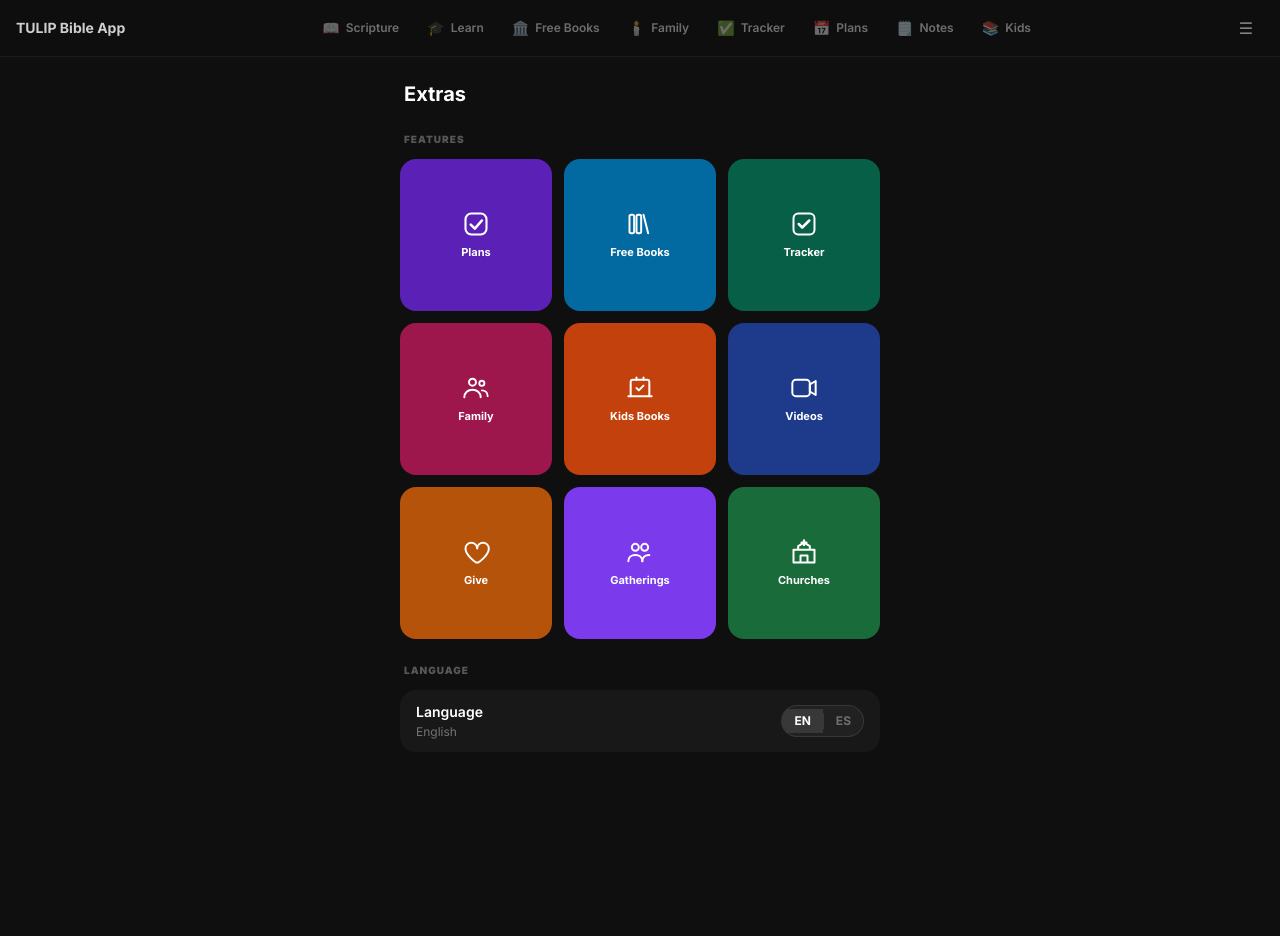
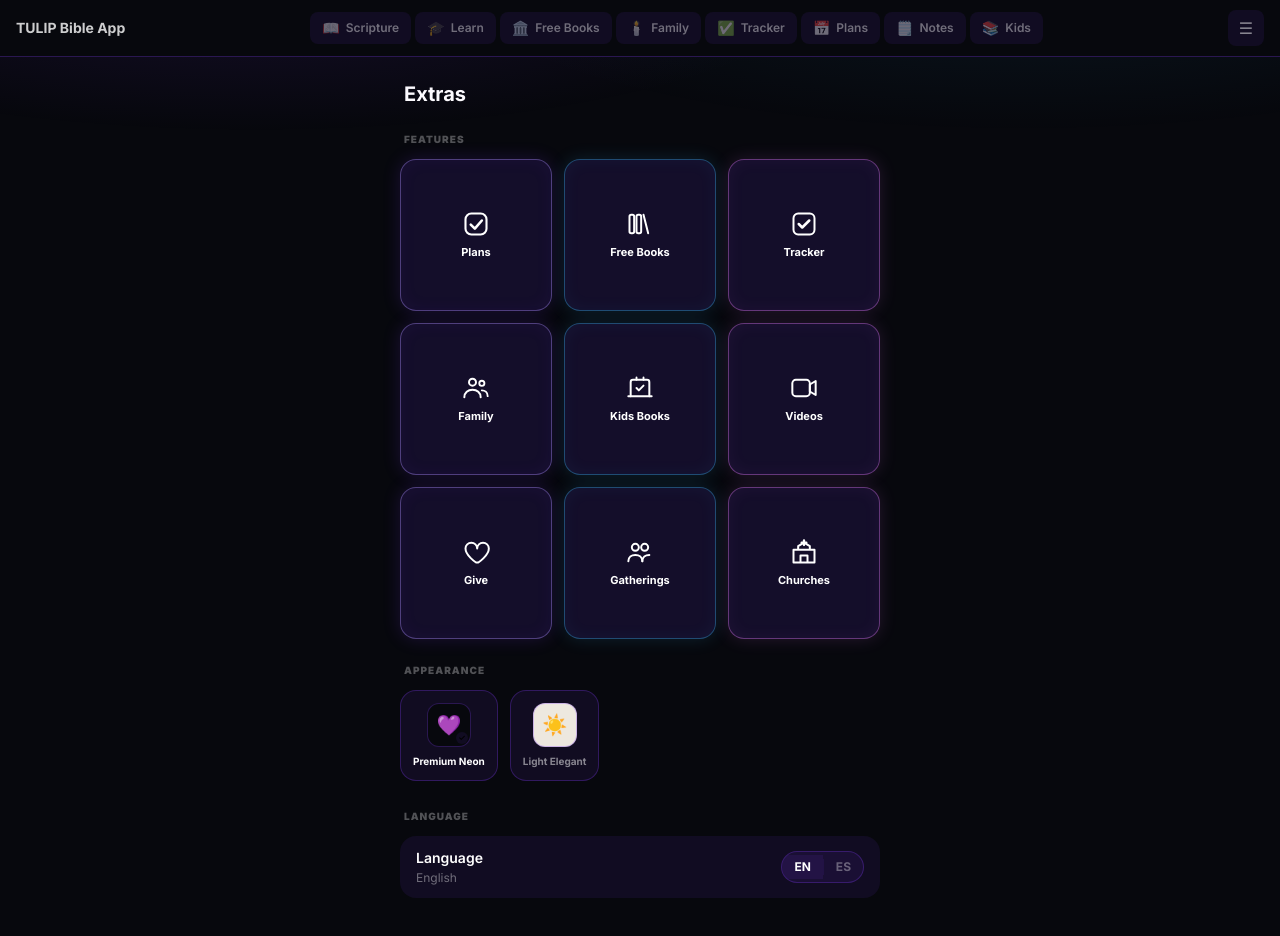
Before and after one commit to josuezuniga93-creator/BIBLE-APP, a Next.js app in the folder frontend/: page /more in a window 1280 px wide. Before the commit the page ends 856 px from the top, so only its background shows below. Built offline with nearby package versions, Linux system fonts and the light colour scheme.

Commit message:
feat: Light Elegant theme + theme picker restored

```diff
--- a/frontend/app/components/ThemeProvider.tsx
+++ b/frontend/app/components/ThemeProvider.tsx
@@ -1,7 +1,7 @@
 "use client";
 
-// Always sets Premium Neon as the active theme.
-// Additional themes will be added here when ready.
+// Reads the saved theme from localStorage and applies it before first paint.
+// Falls back to 'premium-neon' if no valid theme is saved.
 export function ThemeProvider() {
   return (
     <script
@@ -9,8 +9,11 @@ export function ThemeProvider() {
         __html: `
           (function() {
             try {
-              localStorage.setItem('ryc-theme', 'premium-neon');
-              document.documentElement.setAttribute('data-theme', 'premium-neon');
+              var valid = ['premium-neon', 'light-elegant'];
+              var saved = localStorage.getItem('ryc-theme');
+              var theme = valid.includes(saved) ? saved : 'premium-neon';
+              localStorage.setItem('ryc-theme', theme);
+              document.documentElement.setAttribute('data-theme', theme);
             } catch(e) {}
           })();
         `,
--- a/frontend/app/globals.css
+++ b/frontend/app/globals.css
@@ -695,6 +695,178 @@ html[data-theme="premium-neon"] .neon-glow {
   animation: pn-pulse 2.5s ease-in-out infinite;
 }
 
+/* ═══════════════════════════════════════════════════════════
+   9. LIGHT ELEGANT — warm parchment + amber gold
+══════════════════════════════════════════════════════════════ */
+html[data-theme="light-elegant"] {
+  --bg:          #ede8df;
+  --bg-2:        #e5dfd5;
+  --bg-3:        #f5f1eb;
+  --fg:          #1c1409;
+  --fg-hi:       rgba(28,20,9,0.94);
+  --fg-mid:      rgba(28,20,9,0.58);
+  --fg-lo:       rgba(28,20,9,0.38);
+  --fg-dim:      rgba(28,20,9,0.18);
+  --border:      rgba(28,20,9,0.09);
+  --accent:      #9b7228;
+  --accent-soft: rgba(155,114,40,0.12);
+  --accent-text: #9b7228;
+  --nav-bg:      #ede8df;
+  --nav-border:  rgba(28,20,9,0.07);
+  --input-bg:    rgba(28,20,9,0.05);
+  color-scheme: light;
+}
+
+/* Page + main backgrounds */
+html[data-theme="light-elegant"] body,
+html[data-theme="light-elegant"] main {
+  background-color: var(--bg) !important;
+  color: var(--fg) !important;
+}
+
+/* Dark hex backgrounds → parchment */
+html[data-theme="light-elegant"] [class*="bg-[#0"],
+html[data-theme="light-elegant"] [class*="bg-[#1"] {
+  background-color: var(--bg) !important;
+}
+
+/* White translucent → warm card surface */
+html[data-theme="light-elegant"] [class*="bg-white/"] {
+  background-color: var(--bg-3) !important;
+}
+
+/* Black translucent → deeper warm tone */
+html[data-theme="light-elegant"] [class*="bg-black/"] {
+  background-color: var(--bg-2) !important;
+}
+
+/* Text: white → warm brown */
+html[data-theme="light-elegant"] .text-white { color: var(--fg) !important; }
+html[data-theme="light-elegant"] [class*="text-white/9"],
+html[data-theme="light-elegant"] [class*="text-white/8"] { color: var(--fg-hi) !important; }
+html[data-theme="light-elegant"] [class*="text-white/7"],
+html[data-theme="light-elegant"] [class*="text-white/6"] { color: var(--fg-mid) !important; }
+html[data-theme="light-elegant"] [class*="text-white/5"],
+html[data-theme="light-elegant"] [class*="text-white/4"] { color: var(--fg-lo) !important; }
+html[data-theme="light-elegant"] [class*="text-white/3"],
+html[data-theme="light-elegant"] [class*="text-white/2"],
+html[data-theme="light-elegant"] [class*="text-white/1"] { color: var(--fg-dim) !important; }
+
+/* Borders */
+html[data-theme="light-elegant"] [class*="border-white/"] { border-color: var(--border) !important; }
+
+/* Violet accent → amber gold */
+html[data-theme="light-elegant"] [class*="bg-violet-"]     { background-color: var(--accent-soft) !important; }
+html[data-theme="light-elegant"] [class*="text-violet-"]   { color: var(--accent-text) !important; }
+html[data-theme="light-elegant"] [class*="border-violet-"] { border-color: rgba(155,114,40,0.30) !important; }
+
+/* Inputs */
+html[data-theme="light-elegant"] textarea,
+html[data-theme="light-elegant"] input[type="text"],
+html[data-theme="light-elegant"] input[type="search"],
+html[data-theme="light-elegant"] select {
+  background-color: var(--input-bg) !important;
+  color: var(--fg) !important;
+  border-color: var(--border) !important;
+}
+html[data-theme="light-elegant"] textarea::placeholder,
+html[data-theme="light-elegant"] input::placeholder { color: var(--fg-lo) !important; }
+
+/* Hero gradient card → warm sunrise tones */
+html[data-theme="light-elegant"] .hero-gradient,
+html[data-theme="light-elegant"] [class*="from-sky-"],
+html[data-theme="light-elegant"] [class*="from-amber-"],
+html[data-theme="light-elegant"] [class*="from-violet-"],
+html[data-theme="light-elegant"] [class*="from-orange-"],
+html[data-theme="light-elegant"] [class*="from-red-"],
+html[data-theme="light-elegant"] [class*="from-emerald-"],
+html[data-theme="light-elegant"] [class*="from-indigo-"],
+html[data-theme="light-elegant"] [class*="from-teal-"] {
+  background: linear-gradient(135deg, rgba(155,114,40,0.20) 0%, rgba(237,232,223,0.92) 55%, rgba(200,170,100,0.15) 100%) !important;
+}
+
+/* ── Bible reader: clean dark chapter number (no gradient, no glow) ── */
+html[data-theme="light-elegant"] .pn-chapter-num {
+  background: none !important;
+  -webkit-background-clip: unset !important;
+  background-clip: unset !important;
+  -webkit-text-fill-color: var(--fg) !important;
+  color: var(--fg) !important;
+  filter: none !important;
+}
+
+/* Book name: amber gold */
+html[data-theme="light-elegant"] .pn-book-name {
+  color: var(--accent) !important;
+  text-shadow: none !important;
+  -webkit-text-fill-color: var(--accent) !important;
+}
+
+/* Chapter subtitle: muted warm brown */
+html[data-theme="light-elegant"] .pn-chapter-subtitle {
+  color: var(--fg-lo) !important;
+}
+
+/* Verse numbers: amber gold */
+html[data-theme="light-elegant"] .text-violet-400\/50,
+html[data-theme="light-elegant"] [class*="text-violet-4"] {
+  color: var(--accent) !important;
+  text-shadow: none !important;
+}
+
+/* ── Active nav: amber gold, no bloom ──────────────────────────────── */
+html[data-theme="light-elegant"] nav a[data-active="true"] {
+  color: var(--accent) !important;
+}
+html[data-theme="light-elegant"] nav a[data-active="true"] svg {
+  filter: none !important;
+  color: var(--accent) !important;
+}
+html[data-theme="light-elegant"] nav a[data-active="true"] span {
+  color: var(--accent) !important;
+  text-shadow: none !important;
+}
+
+/* ── App tiles: warm cream cards with line icons ─────────────────── */
+html[data-theme="light-elegant"] .pn-app-tile {
+  background: var(--bg-3) !important;
+  border: 1px solid rgba(28,20,9,0.10) !important;
+  box-shadow: 0 1px 4px rgba(28,20,9,0.07), 0 0 0 0.5px rgba(28,20,9,0.06) !important;
+  color: #6b5a42 !important; /* drives SVG currentColor */
+}
+html[data-theme="light-elegant"] .pn-app-tile:nth-child(3n+2),
+html[data-theme="light-elegant"] .pn-app-tile:nth-child(3n+3) {
+  border-color: rgba(28,20,9,0.10) !important;
+  box-shadow: 0 1px 4px rgba(28,20,9,0.07), 0 0 0 0.5px rgba(28,20,9,0.06) !important;
+}
+html[data-theme="light-elegant"] .pn-app-tile span {
+  color: #6b5a42 !important;
+}
+
+/* ── Premium Neon: keep tile icon color white (for currentColor SVGs) */
+html[data-theme="premium-neon"] .pn-app-tile {
+  color: white;
+}
+
+/* ── Scrollbar: warm amber ─────────────────────────────────────────── */
+html[data-theme="light-elegant"] ::-webkit-scrollbar-thumb {
+  background: rgba(155,114,40,0.35);
+}
+html[data-theme="light-elegant"] ::-webkit-scrollbar-thumb:hover {
+  background: rgba(155,114,40,0.55);
+}
+
+/* No ambient glow overlay (light theme is clean) */
+html[data-theme="light-elegant"] body::before {
+  display: none !important;
+}
+
+/* Focus ring: amber */
+html[data-theme="light-elegant"] textarea:focus,
+html[data-theme="light-elegant"] input:focus {
+  box-shadow: 0 0 0 2px rgba(155,114,40,0.35) !important;
+}
+
 /* ── Print / PDF export styles ──────────────────────────────────────────────── */
 @page {
   size: A4;
--- a/frontend/app/lib/useTheme.ts
+++ b/frontend/app/lib/useTheme.ts
@@ -2,16 +2,23 @@
 
 import { useEffect, useState } from "react";
 
-export type Theme = "premium-neon";
+export type Theme = "premium-neon" | "light-elegant";
 
 const THEME_KEY = "ryc-theme";
+const VALID_THEMES: Theme[] = ["premium-neon", "light-elegant"];
 
 export const THEMES: Record<Theme, { label: string; emoji: string; desc: string; preview: string[] }> = {
   "premium-neon": {
     label: "Premium Neon",
-    emoji: "💙",
+    emoji: "💜",
     desc: "Deep black with neon purple & cyan",
     preview: ["#07080d", "#7c3aed", "#10141e", "#ede8ff"],
+  },
+  "light-elegant": {
+    label: "Light Elegant",
+    emoji: "☀️",
+    desc: "Warm parchment with amber gold",
+    preview: ["#ede8df", "#9b7228", "#f5f1eb", "#1c1409"],
   },
 };
 
@@ -19,10 +26,11 @@ export function useTheme() {
   const [theme, setThemeState] = useState<Theme>("premium-neon");
 
   useEffect(() => {
-    // Always use premium-neon; clear any old saved theme
-    localStorage.setItem(THEME_KEY, "premium-neon");
-    setThemeState("premium-neon");
-    document.documentElement.setAttribute("data-theme", "premium-neon");
+    const saved = localStorage.getItem(THEME_KEY) as Theme | null;
+    const active = saved && VALID_THEMES.includes(saved) ? saved : "premium-neon";
+    localStorage.setItem(THEME_KEY, active);
+    setThemeState(active);
+    document.documentElement.setAttribute("data-theme", active);
   }, []);
 
   function setTheme(t: Theme) {
--- a/frontend/app/more/page.tsx
+++ b/frontend/app/more/page.tsx
@@ -2,14 +2,15 @@
 
 import Link from "next/link";
 import { useLanguage } from "../lib/useLanguage";
+import { useTheme, THEMES, type Theme } from "../lib/useTheme";
 
 // ─── App tile icon components ─────────────────────────────────────────────────
 
 function PlansAppIcon() {
   return (
     <svg width="28" height="28" viewBox="0 0 24 24" fill="none">
-      <rect x="3" y="3" width="18" height="18" rx="5" stroke="white" strokeWidth="1.8" />
-      <path d="M7.5 12.5l3.5 3.5 6-7" stroke="white" strokeWidth="2.2" strokeLinecap="round" strokeLinejoin="round" />
+      <rect x="3" y="3" width="18" height="18" rx="5" stroke="currentColor" strokeWidth="1.8" />
+      <path d="M7.5 12.5l3.5 3.5 6-7" stroke="currentColor" strokeWidth="2.2" strokeLinecap="round" strokeLinejoin="round" />
     </svg>
   );
 }
@@ -17,9 +18,9 @@ function PlansAppIcon() {
 function LibraryAppIcon() {
   return (
     <svg width="28" height="28" viewBox="0 0 24 24" fill="none">
-      <rect x="3" y="4" width="4" height="16" rx="1.5" stroke="white" strokeWidth="1.7" />
-      <rect x="9" y="4" width="4" height="16" rx="1.5" stroke="white" strokeWidth="1.7" />
-      <path d="M15 4l4 16" stroke="white" strokeWidth="1.7" strokeLinecap="round" />
+      <rect x="3" y="4" width="4" height="16" rx="1.5" stroke="currentColor" strokeWidth="1.7" />
+      <rect x="9" y="4" width="4" height="16" rx="1.5" stroke="currentColor" strokeWidth="1.7" />
+      <path d="M15 4l4 16" stroke="currentColor" strokeWidth="1.7" strokeLinecap="round" />
     </svg>
   );
 }
@@ -27,8 +28,8 @@ function LibraryAppIcon() {
 function TrackerAppIcon() {
   return (
     <svg width="28" height="28" viewBox="0 0 24 24" fill="none">
-      <rect x="3" y="3" width="18" height="18" rx="4" stroke="white" strokeWidth="1.7" />
-      <path d="M7.5 12l3 3 6-6" stroke="white" strokeWidth="2.2" strokeLinecap="round" strokeLinejoin="round" />
+      <rect x="3" y="3" width="18" height="18" rx="4" stroke="currentColor" strokeWidth="1.7" />
+      <path d="M7.5 12l3 3 6-6" stroke="currentColor" strokeWidth="2.2" strokeLinecap="round" strokeLinejoin="round" />
     </svg>
   );
 }
@@ -36,10 +37,10 @@ function TrackerAppIcon() {
 function FamilyAppIcon() {
   return (
     <svg width="28" height="28" viewBox="0 0 24 24" fill="none">
-      <circle cx="9" cy="7" r="3" stroke="white" strokeWidth="1.7" />
-      <circle cx="17" cy="8" r="2.2" stroke="white" strokeWidth="1.6" />
-      <path d="M2 20c0-4 3.1-6.5 7-6.5s7 2.5 7 6.5" stroke="white" strokeWidth="1.7" strokeLinecap="round" />
-      <path d="M17 14c2.5 0 5 1.5 5 5" stroke="white" strokeWidth="1.6" strokeLinecap="round" />
+      <circle cx="9" cy="7" r="3" stroke="currentColor" strokeWidth="1.7" />
+      <circle cx="17" cy="8" r="2.2" stroke="currentColor" strokeWidth="1.6" />
+      <path d="M2 20c0-4 3.1-6.5 7-6.5s7 2.5 7 6.5" stroke="currentColor" strokeWidth="1.7" strokeLinecap="round" />
+      <path d="M17 14c2.5 0 5 1.5 5 5" stroke="currentColor" strokeWidth="1.6" strokeLinecap="round" />
     </svg>
   );
 }
@@ -47,11 +48,11 @@ function FamilyAppIcon() {
 function KidsAppIcon() {
   return (
     <svg width="28" height="28" viewBox="0 0 24 24" fill="none">
-      <path d="M4 19V7a2 2 0 012-2h12a2 2 0 012 2v12" stroke="white" strokeWidth="1.7" strokeLinecap="round" />
-      <path d="M2 19h20" stroke="white" strokeWidth="1.7" strokeLinecap="round" />
-      <path d="M9 5V3" stroke="white" strokeWidth="1.6" strokeLinecap="round" />
-      <path d="M15 5V3" stroke="white" strokeWidth="1.6" strokeLinecap="round" />
-      <path d="M9 12l2 2 4-4" stroke="white" strokeWidth="1.7" strokeLinecap="round" strokeLinejoin="round" />
+      <path d="M4 19V7a2 2 0 012-2h12a2 2 0 012 2v12" stroke="currentColor" strokeWidth="1.7" strokeLinecap="round" />
+      <path d="M2 19h20" stroke="currentColor" strokeWidth="1.7" strokeLinecap="round" />
+      <path d="M9 5V3" stroke="currentColor" strokeWidth="1.6" strokeLinecap="round" />
+      <path d="M15 5V3" stroke="currentColor" strokeWidth="1.6" strokeLinecap="round" />
+      <path d="M9 12l2 2 4-4" stroke="currentColor" strokeWidth="1.7" strokeLinecap="round" strokeLinejoin="round" />
     </svg>
   );
 }
@@ -59,8 +60,8 @@ function KidsAppIcon() {
 function VideosAppIcon() {
   return (
     <svg width="28" height="28" viewBox="0 0 24 24" fill="none">
-      <rect x="2" y="5" width="15" height="14" rx="3" stroke="white" strokeWidth="1.7" />
-      <path d="M17 9l5-3v12l-5-3V9z" stroke="white" strokeWidth="1.7" strokeLinejoin="round" />
+      <rect x="2" y="5" width="15" height="14" rx="3" stroke="currentColor" strokeWidth="1.7" />
+      <path d="M17 9l5-3v12l-5-3V9z" stroke="currentColor" strokeWidth="1.7" strokeLinejoin="round" />
     </svg>
   );
 }
@@ -68,7 +69,7 @@ function VideosAppIcon() {
 function GiveAppIcon() {
   return (
     <svg width="28" height="28" viewBox="0 0 24 24" fill="none">
-      <path d="M12 21C12 21 3 15 3 9a5 5 0 0110 0 5 5 0 0110 0c0 6-9 12-9 12h-2z" stroke="white" strokeWidth="1.7" strokeLinejoin="round" />
+      <path d="M12 21C12 21 3 15 3 9a5 5 0 0110 0 5 5 0 0110 0c0 6-9 12-9 12h-2z" stroke="currentColor" strokeWidth="1.7" strokeLinejoin="round" />
     </svg>
   );
 }
@@ -76,10 +77,10 @@ function GiveAppIcon() {
 function FellowshipAppIcon() {
   return (
     <svg width="28" height="28" viewBox="0 0 24 24" fill="none">
-      <circle cx="8" cy="8" r="3" stroke="white" strokeWidth="1.7" />
-      <circle cx="16" cy="8" r="3" stroke="white" strokeWidth="1.7" />
-      <path d="M2 20c0-3.5 2.7-5.5 6-5.5s6 2 6 5.5" stroke="white" strokeWidth="1.7" strokeLinecap="round" />
-      <path d="M14 20c0-3.5 2.7-5.5 6-5.5" stroke="white" strokeWidth="1.7" strokeLinecap="round" />
+      <circle cx="8" cy="8" r="3" stroke="currentColor" strokeWidth="1.7" />
+      <circle cx="16" cy="8" r="3" stroke="currentColor" strokeWidth="1.7" />
+      <path d="M2 20c0-3.5 2.7-5.5 6-5.5s6 2 6 5.5" stroke="currentColor" strokeWidth="1.7" strokeLinecap="round" />
+      <path d="M14 20c0-3.5 2.7-5.5 6-5.5" stroke="currentColor" strokeWidth="1.7" strokeLinecap="round" />
     </svg>
   );
 }
@@ -87,10 +88,10 @@ function FellowshipAppIcon() {
 function ChurchAppIcon() {
   return (
     <svg width="28" height="28" viewBox="0 0 24 24" fill="none">
-      <path d="M12 2v4M10 4h4" stroke="white" strokeWidth="2" strokeLinecap="round" />
-      <path d="M3 10h18v11H3z" stroke="white" strokeWidth="1.7" strokeLinejoin="round" />
-      <path d="M9 21v-6h6v6" stroke="white" strokeWidth="1.7" strokeLinejoin="round" />
-      <path d="M7 10V7l5-3 5 3v3" stroke="white" strokeWidth="1.7" strokeLinejoin="round" />
+      <path d="M12 2v4M10 4h4" stroke="currentColor" strokeWidth="2" strokeLinecap="round" />
+      <path d="M3 10h18v11H3z" stroke="currentColor" strokeWidth="1.7" strokeLinejoin="round" />
+      <path d="M9 21v-6h6v6" stroke="currentColor" strokeWidth="1.7" strokeLinejoin="round" />
+      <path d="M7 10V7l5-3 5 3v3" stroke="currentColor" strokeWidth="1.7" strokeLinejoin="round" />
     </svg>
   );
 }
@@ -98,10 +99,10 @@ function ChurchAppIcon() {
 function NotesAppIcon() {
   return (
     <svg width="28" height="28" viewBox="0 0 24 24" fill="none">
-      <rect x="4" y="3" width="16" height="18" rx="3" stroke="white" strokeWidth="1.7" />
-      <line x1="8" y1="8" x2="16" y2="8" stroke="white" strokeWidth="1.5" strokeLinecap="round" />
-      <line x1="8" y1="12" x2="16" y2="12" stroke="white" strokeWidth="1.5" strokeLinecap="round" />
-      <line x1="8" y1="16" x2="12" y2="16" stroke="white" strokeWidth="1.5" strokeLinecap="round" />
+      <rect x="4" y="3" width="16" height="18" rx="3" stroke="currentColor" strokeWidth="1.7" />
+      <line x1="8" y1="8" x2="16" y2="8" stroke="currentColor" strokeWidth="1.5" strokeLinecap="round" />
+      <line x1="8" y1="12" x2="16" y2="12" stroke="currentColor" strokeWidth="1.5" strokeLinecap="round" />
+      <line x1="8" y1="16" x2="12" y2="16" stroke="currentColor" strokeWidth="1.5" strokeLinecap="round" />
     </svg>
   );
 }
@@ -124,6 +125,8 @@ const APP_TILES = [
 
 export default function MorePage() {
   const { lang, setLang } = useLanguage();
+  const { theme, setTheme } = useTheme();
+  const themeKeys = Object.keys(THEMES) as Theme[];
 
   return (
     <div className="min-h-screen bg-[#0f0f0f] text-white">
@@ -146,6 +149,44 @@ export default function MorePage() {
                 <span className="text-[11px] font-bold text-white text-center leading-tight">{label}</span>
               </Link>
             ))}
+          </div>
+        </section>
+
+        {/* ── Theme picker ──────────────────────────────────────────────────── */}
+        <section>
+          <p className="text-[10px] font-black tracking-widest text-white/30 uppercase mb-3 px-1">Appearance</p>
+          <div className="flex gap-3 overflow-x-auto pb-1 scrollbar-none">
+            {themeKeys.map((t) => {
+              const meta = THEMES[t];
+              const active = theme === t;
+              return (
+                <button
+                  key={t}
+                  onClick={() => setTheme(t)}
+                  className={`flex-shrink-0 flex flex-col items-center gap-2 p-3 rounded-2xl border transition-all active:scale-95 ${
+                    active
+                      ? "border-white/30 bg-white/10"
+                      : "border-white/[0.08] bg-white/[0.03] hover:bg-white/[0.06]"
+                  }`}
+                  style={{ minWidth: "88px" }}
+                >
+                  <div
+                    className="w-11 h-11 rounded-xl border border-white/20 flex items-center justify-center text-xl relative overflow-hidden"
+                    style={{ background: meta.preview[0] }}
+                  >
+                    <span>{meta.emoji}</span>
+                    {active && (
+                      <div className="absolute bottom-0.5 right-0.5 w-3 h-3 rounded-full bg-white/90 flex items-center justify-center">
+                        <span className="text-black text-[8px] font-black">✓</span>
+                      </div>
+                    )}
+                  </div>
+                  <span className={`text-[10px] font-bold leading-tight text-center ${active ? "text-white" : "text-white/50"}`}>
+                    {meta.label}
+                  </span>
+                </button>
+              );
+            })}
           </div>
         </section>
 
```
